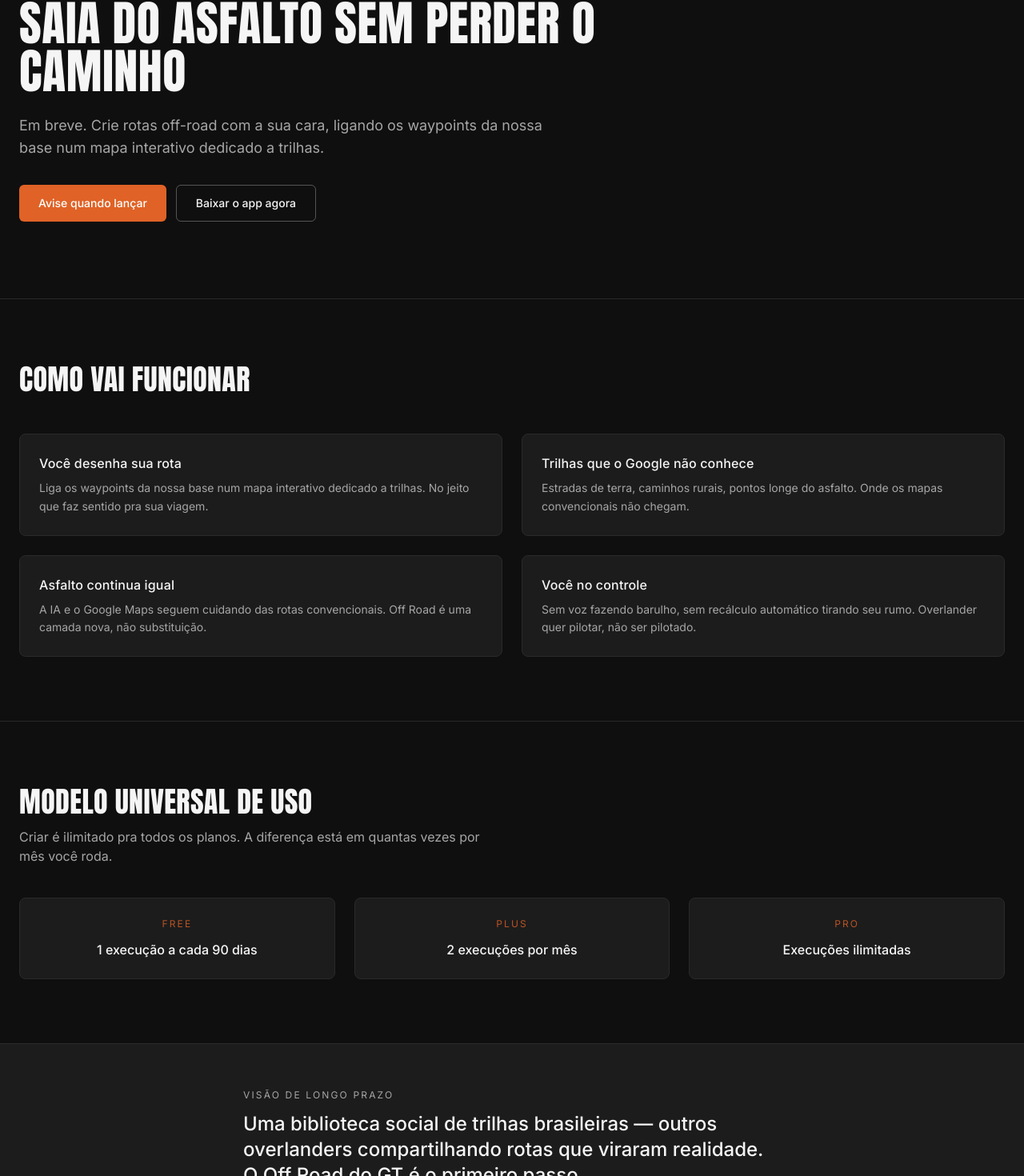
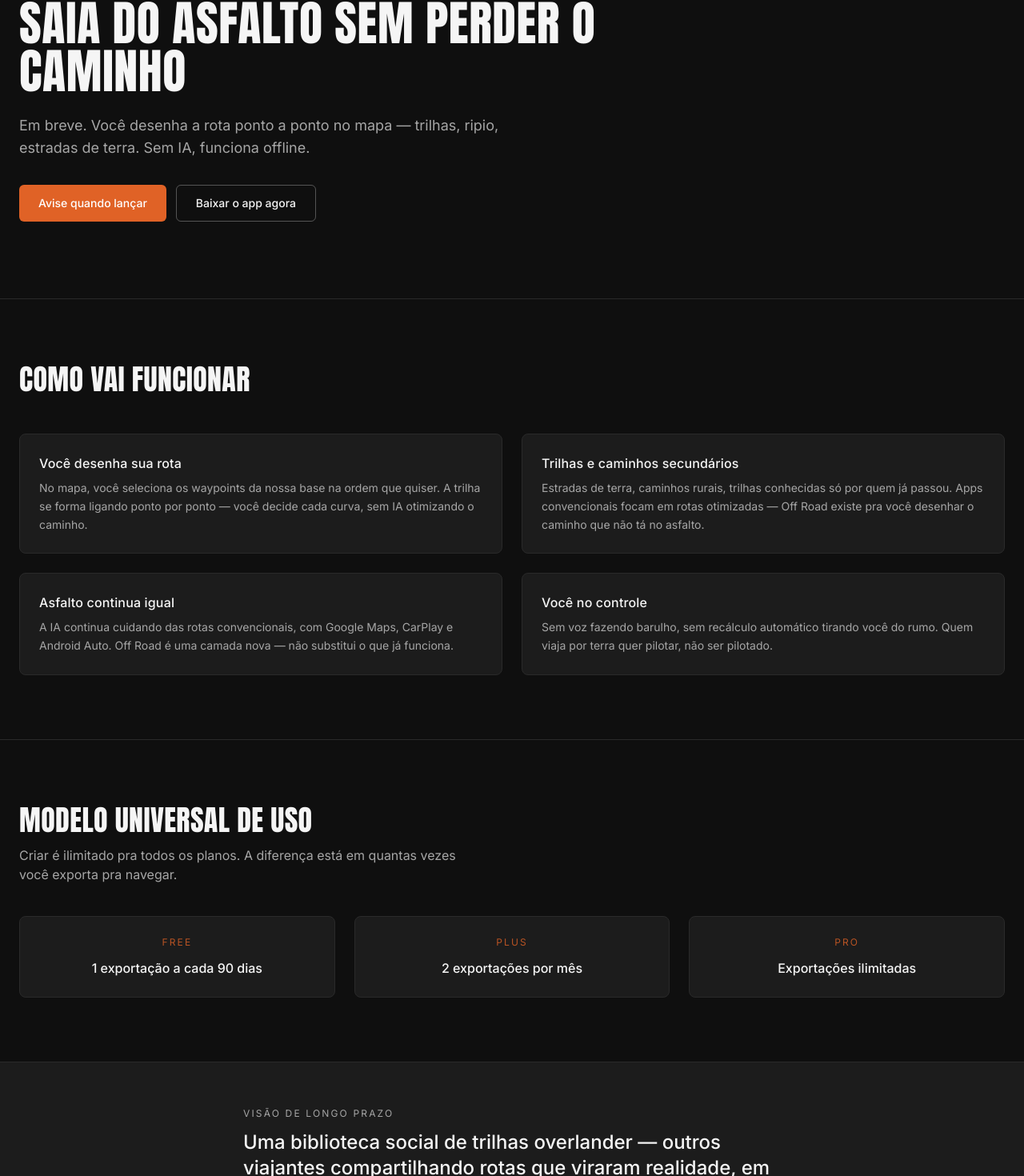
Before and after one commit to rangel2010/gtoverlander-site, a Next.js app: page /recursos/off-road in a window 1280 px wide. Shown: the part 225-1695 px from the top of the page at 80% size. Built offline with nearby package versions, Linux system fonts and the light colour scheme; no server answers.

Commit message:
refactor(copy): refina pagina Off Road - tira jargao tecnico e alinha linguagem com nova nomenclatura

```diff
--- a/app/recursos/off-road/page.tsx
+++ b/app/recursos/off-road/page.tsx
@@ -6,32 +6,32 @@ import { OutrasFeatures } from '@/components/sections/outras-features';
 export const metadata: Metadata = {
   title: 'Modo Off Road',
   description:
-    'Em breve. Crie rotas off-road com a sua cara, ligando os waypoints da nossa base num mapa interativo dedicado a trilhas. Pra quem sai do asfalto.',
+    'Em breve. Você desenha a rota off-road ponto a ponto no mapa. Trilhas, ripio, estradas de terra — sem IA, pronta pra rodar offline em qualquer lugar do mundo.',
 };
 
 const beneficios = [
   {
     titulo: 'Você desenha sua rota',
-    desc: 'Liga os waypoints da nossa base num mapa interativo dedicado a trilhas. No jeito que faz sentido pra sua viagem.',
+    desc: 'No mapa, você seleciona os waypoints da nossa base na ordem que quiser. A trilha se forma ligando ponto por ponto — você decide cada curva, sem IA otimizando o caminho.',
   },
   {
-    titulo: 'Trilhas que o Google não conhece',
-    desc: 'Estradas de terra, caminhos rurais, pontos longe do asfalto. Onde os mapas convencionais não chegam.',
+    titulo: 'Trilhas e caminhos secundários',
+    desc: 'Estradas de terra, caminhos rurais, trilhas conhecidas só por quem já passou. Apps convencionais focam em rotas otimizadas — Off Road existe pra você desenhar o caminho que não tá no asfalto.',
   },
   {
     titulo: 'Asfalto continua igual',
-    desc: 'A IA e o Google Maps seguem cuidando das rotas convencionais. Off Road é uma camada nova, não substituição.',
+    desc: 'A IA continua cuidando das rotas convencionais, com Google Maps, CarPlay e Android Auto. Off Road é uma camada nova — não substitui o que já funciona.',
   },
   {
     titulo: 'Você no controle',
-    desc: 'Sem voz fazendo barulho, sem recálculo automático tirando seu rumo. Overlander quer pilotar, não ser pilotado.',
+    desc: 'Sem voz fazendo barulho, sem recálculo automático tirando você do rumo. Quem viaja por terra quer pilotar, não ser pilotado.',
   },
 ];
 
 const tiers = [
-  { nome: 'Free', uso: '1 execução a cada 90 dias' },
-  { nome: 'Plus', uso: '2 execuções por mês' },
-  { nome: 'Pro', uso: 'Execuções ilimitadas' },
+  { nome: 'Free', uso: '1 exportação a cada 90 dias' },
+  { nome: 'Plus', uso: '2 exportações por mês' },
+  { nome: 'Pro', uso: 'Exportações ilimitadas' },
 ];
 
 const faq = [
@@ -41,7 +41,7 @@ const faq = [
   },
   {
     q: 'É grátis ou pago?',
-    a: 'Universal: todos os planos (Free, Plus, Pro) podem CRIAR rotas off-road sem limite. A diferença está em quantas vezes por mês você roda essas rotas. Free 1 a cada 90 dias, Plus 2 por mês, Pro ilimitado.',
+    a: 'Universal: todos os planos (Free, Plus, Pro) podem CRIAR rotas off-road sem limite. A diferença está em quantas vezes você pode EXPORTAR pra navegar. Free 1 a cada 90 dias, Plus 2 por mês, Pro ilimitado.',
   },
   {
     q: 'Funciona sem sinal?',
@@ -63,7 +63,7 @@ export default function OffRoadPage() {
       <FeatureHero
         status="em-breve"
         title="Saia do asfalto sem perder o caminho"
-        subline="Em breve. Crie rotas off-road com a sua cara, ligando os waypoints da nossa base num mapa interativo dedicado a trilhas."
+        subline="Em breve. Você desenha a rota ponto a ponto no mapa — trilhas, ripio, estradas de terra. Sem IA, funciona offline."
         primaryCta={{ label: 'Avise quando lançar', href: '/contato' }}
         secondaryCta={{ label: 'Baixar o app agora', href: '/baixar' }}
       />
@@ -99,7 +99,7 @@ export default function OffRoadPage() {
           </h2>
           <p className="text-gt-text-muted mb-10 max-w-xl font-sans">
             Criar é ilimitado pra todos os planos. A diferença está em quantas
-            vezes por mês você roda.
+            vezes você exporta pra navegar.
           </p>
 
           <div className="grid md:grid-cols-3 gap-6">
@@ -124,9 +124,9 @@ export default function OffRoadPage() {
             Visão de longo prazo
           </p>
           <p className="font-sans text-xl md:text-2xl font-medium leading-snug text-gt-text">
-            Uma biblioteca social de trilhas brasileiras — outros overlanders
-            compartilhando rotas que viraram realidade. O Off Road do GT é o
-            primeiro passo.
+            Uma biblioteca social de trilhas overlander — outros viajantes
+            compartilhando rotas que viraram realidade, em qualquer canto do
+            mundo. O Off Road do GT é o primeiro passo.
           </p>
         </div>
       </section>
```
